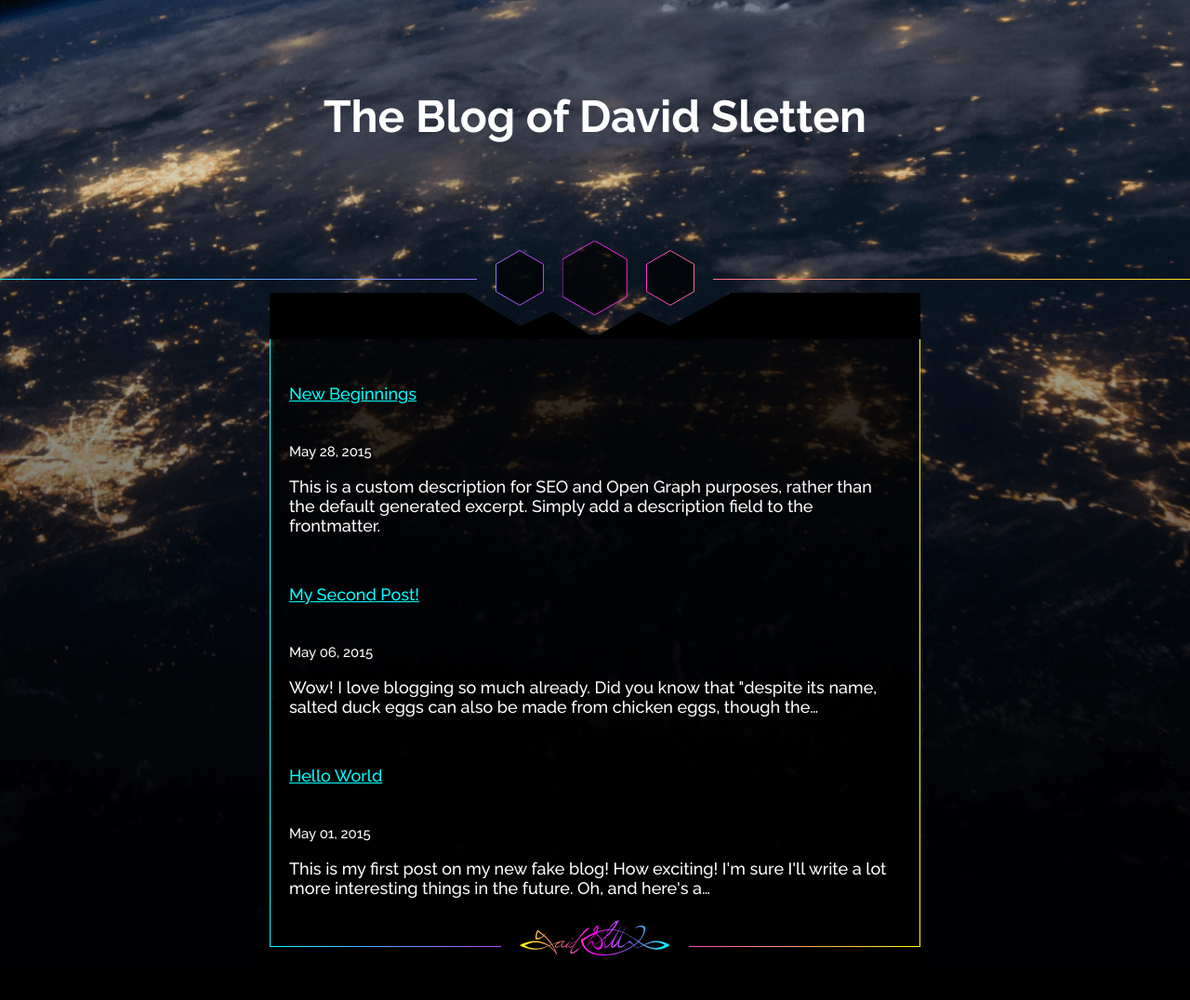
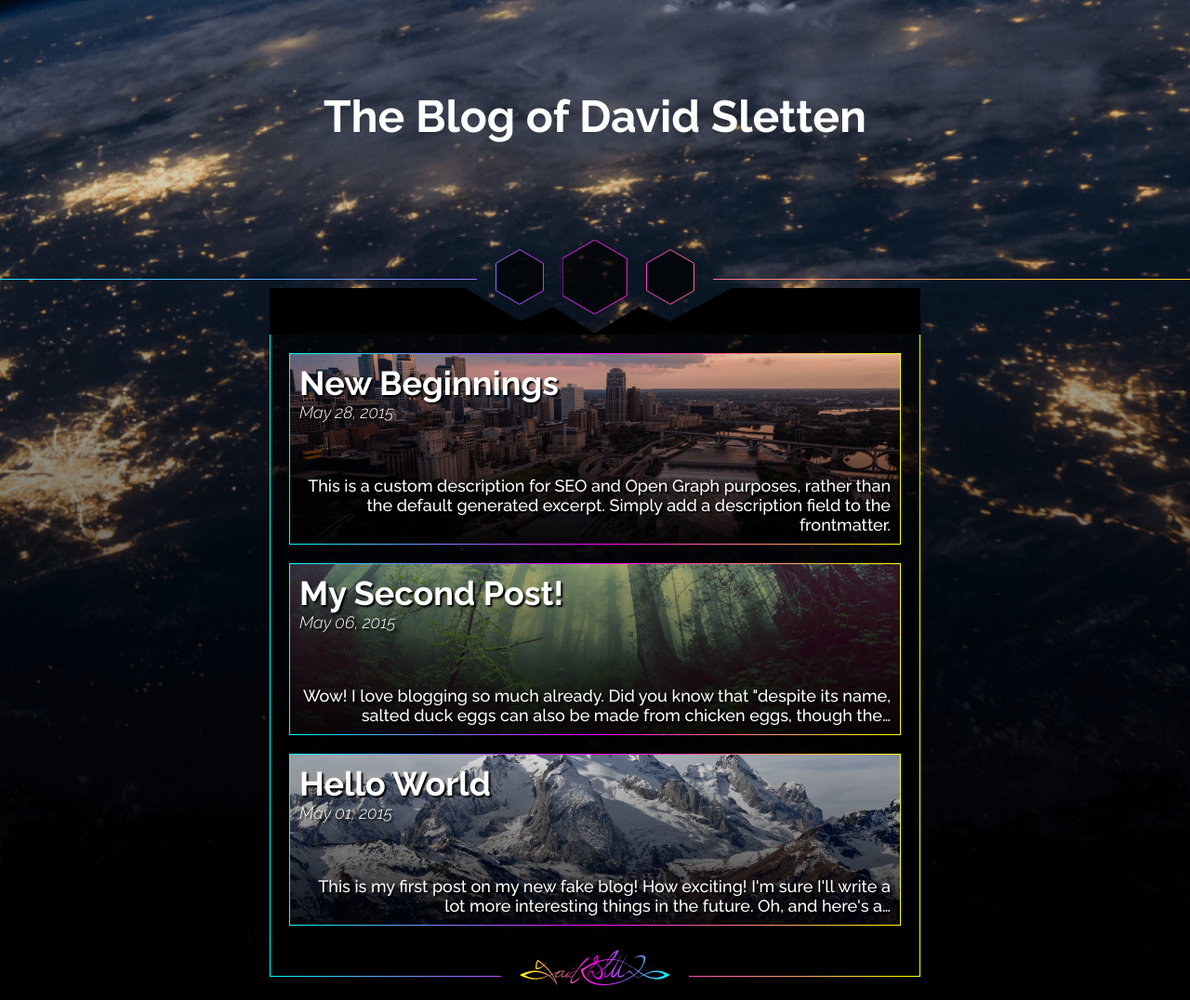
Before and after one commit to davidsletten/blog, a Gatsby site: page / in a window 1280 px wide. Shown: the top 1076 px of the page at 93% size. Before the commit the page ends 1044 px from the top, so only its background shows below. Built offline with nearby package versions, Linux system fonts and the light colour scheme; Gatsby itself is replaced by a stand-in of ours.

Commit message:
All Posts Styles

```diff
--- a/src/components/navigation.js
+++ b/src/components/navigation.js
@@ -54,7 +54,7 @@ const StyledNav = styled.nav`
   }
   .boundary {
     position: relative;
-    top: -25px;
+    top: -30px;
   }
   button {
     z-index: 1;
--- a/src/components/next.js
+++ b/src/components/next.js
@@ -11,26 +11,26 @@ export default ({ x, y, fill = "white" }) => (
     xmlns="http://www.w3.org/2000/svg"
   >
     <path
-      fill-rule="evenodd"
-      clip-rule="evenodd"
+      fillRule="evenodd"
+      clipRule="evenodd"
       d="M42.4999 12.0674L21.5336 0L3.93807 10.1124L42.4999 21V12.0674ZM21.5328 2.33311L9.11187 9.4716L40.4774 18.3274V13.2369L21.5328 2.33311Z"
       fill={fill}
     />
     <path
-      fill-rule="evenodd"
-      clip-rule="evenodd"
+      fillRule="evenodd"
+      clipRule="evenodd"
       d="M18.853 24.2022L0.499864 12.1348L42.4661 24.2022L0.499863 36.3034L18.853 24.2022ZM12.7306 17.7562L35.1571 24.2049L12.7032 30.6796L22.5307 24.1999L12.7306 17.7562Z"
       fill={fill}
     />
     <path
-      fill-rule="evenodd"
-      clip-rule="evenodd"
+      fillRule="evenodd"
+      clipRule="evenodd"
       d="M12.8369 24.0337L0.533581 32.2247L0.533581 15.8427L12.8369 24.0337ZM2.55605 19.6188L9.18742 24.0337L2.55605 28.4486L2.55605 19.6188Z"
       fill={fill}
     />
     <path
-      fill-rule="evenodd"
-      clip-rule="evenodd"
+      fillRule="evenodd"
+      clipRule="evenodd"
       d="M21.4999 48.3034L42.4662 36.2359V27.3034L3.90437 38.191L21.4999 48.3034ZM9.07816 38.8318L21.4991 45.9702L40.4437 35.0665V29.9759L9.07816 38.8318Z"
       fill={fill}
     />
--- a/src/components/previous.js
+++ b/src/components/previous.js
@@ -11,26 +11,26 @@ export default ({ x, y, fill = "white" }) => (
     xmlns="http://www.w3.org/2000/svg"
   >
     <path
-      fill-rule="evenodd"
-      clip-rule="evenodd"
+      fillRule="evenodd"
+      clipRule="evenodd"
       d="M0.499817 36.2359L21.4661 48.3033L39.0616 38.191L0.499818 27.3033L0.499817 36.2359ZM21.4668 45.9702L33.8878 38.8317L2.52229 29.9759L2.52229 35.0664L21.4668 45.9702Z"
       fill={fill}
     />
     <path
-      fill-rule="evenodd"
-      clip-rule="evenodd"
+      fillRule="evenodd"
+      clipRule="evenodd"
       d="M24.1467 24.1011L42.4998 36.1685L0.53355 24.1011L42.4998 12L24.1467 24.1011ZM30.2691 30.5471L7.84258 24.0984L30.2964 17.6237L20.469 24.1035L30.2691 30.5471Z"
       fill={fill}
     />
     <path
-      fill-rule="evenodd"
-      clip-rule="evenodd"
+      fillRule="evenodd"
+      clipRule="evenodd"
       d="M30.1627 24.2696L42.4661 16.0786V32.4606L30.1627 24.2696ZM40.4436 28.6845L33.8123 24.2696L40.4436 19.8548V28.6845Z"
       fill={fill}
     />
     <path
-      fill-rule="evenodd"
-      clip-rule="evenodd"
+      fillRule="evenodd"
+      clipRule="evenodd"
       d="M21.4998 -2.67029e-05L0.533527 12.0674L0.533526 21L39.0953 10.1123L21.4998 -2.67029e-05ZM33.9215 9.47157L21.5006 2.33309L2.556 13.2369L2.556 18.3274L33.9215 9.47157Z"
       fill={fill}
     />
--- a/src/layouts/index.js
+++ b/src/layouts/index.js
@@ -29,10 +29,12 @@ const StyledHeader = styled.header`
 `
 
 const StyledMain = styled.main`
+  display: flex;
+  flex-direction: column;
   border-width: 0 1px;
   border-style: solid;
   border-image: linear-gradient(to right, cyan, magenta, yellow) 1;
-  padding: 0 20px 60px;
+  padding: 20px 20px 60px;
   width: 700px;
   background-color: rgba(0, 0, 0, 0.7);
 `
--- a/src/layouts/layout.scss
+++ b/src/layouts/layout.scss
@@ -28,7 +28,8 @@ html {
 *:after {
   box-sizing: inherit;
 }
-body {
+body,
+button {
   margin: 0;
   background: $black;
   color: $white;
--- a/src/pages/index.js
+++ b/src/pages/index.js
@@ -1,7 +1,47 @@
 import React, { Component, Fragment } from "react"
-import { Link, graphql } from "gatsby"
+import { graphql, navigate } from "gatsby"
+import BackgroundImage from "gatsby-background-image"
+import styled from "styled-components"
 import Context from "../utils/context"
 import SEO from "../components/seo"
+
+const StyledButton = styled.button`
+  cursor: pointer;
+  outline: none;
+  margin-bottom: 20px;
+  border-width: 1px;
+  border-style: solid;
+  border-image: linear-gradient(to right, cyan, magenta, yellow) 1;
+  padding: 0;
+  background: transparent;
+`
+
+const Post = styled(BackgroundImage)`
+  display: flex;
+  flex-direction: column;
+  padding: 10px;
+  background-position: top center;
+  background-size: cover;
+  width: 100%;
+  h3 {
+    margin: 0;
+    color: white;
+    text-align: left;
+    text-shadow: 2px 2px 2px #000000;
+  }
+  em {
+    display: inline-block;
+    text-align: left;
+    margin-bottom: 40px;
+    text-shadow: 2px 2px 2px #000000;
+  }
+  p {
+    margin-bottom: 0;
+    color: white;
+    text-align: right;
+    text-shadow: 2px 2px 2px #000000;
+  }
+`
 
 class Blog extends Component {
   static contextType = Context
@@ -30,19 +70,29 @@ class Blog extends Component {
         {posts.map(({ node }) => {
           const title = node.frontmatter.title || node.fields.slug
           return (
-            <div key={node.fields.slug}>
-              <h3>
-                <Link style={{ boxShadow: `none` }} to={node.fields.slug}>
-                  {title}
-                </Link>
-              </h3>
-              <small>{node.frontmatter.date}</small>
-              <p
-                dangerouslySetInnerHTML={{
-                  __html: node.frontmatter.description || node.excerpt
-                }}
-              />
-            </div>
+            <StyledButton onClick={() => navigate(node.fields.slug)}>
+              <Post
+                key={node.fields.slug}
+                Tag="div"
+                fluid={
+                  data.allImageSharp.edges.find(
+                    image =>
+                      image.node.fluid.src
+                        .split("/")
+                        .pop()
+                        .split(".")[0] === node.fields.slug.split("/")[1]
+                  ).node.fluid
+                }
+              >
+                <h3>{title}</h3>
+                <em>{node.frontmatter.date}</em>
+                <p
+                  dangerouslySetInnerHTML={{
+                    __html: node.frontmatter.description || node.excerpt
+                  }}
+                />
+              </Post>
+            </StyledButton>
           )
         })}
       </Fragment>
@@ -57,6 +107,15 @@ export const pageQuery = graphql`
     site {
       siteMetadata {
         title
+      }
+    }
+    allImageSharp {
+      edges {
+        node {
+          fluid {
+            ...GatsbyImageSharpFluid
+          }
+        }
       }
     }
     allMarkdownRemark(sort: { fields: [frontmatter___date], order: DESC }) {
```
